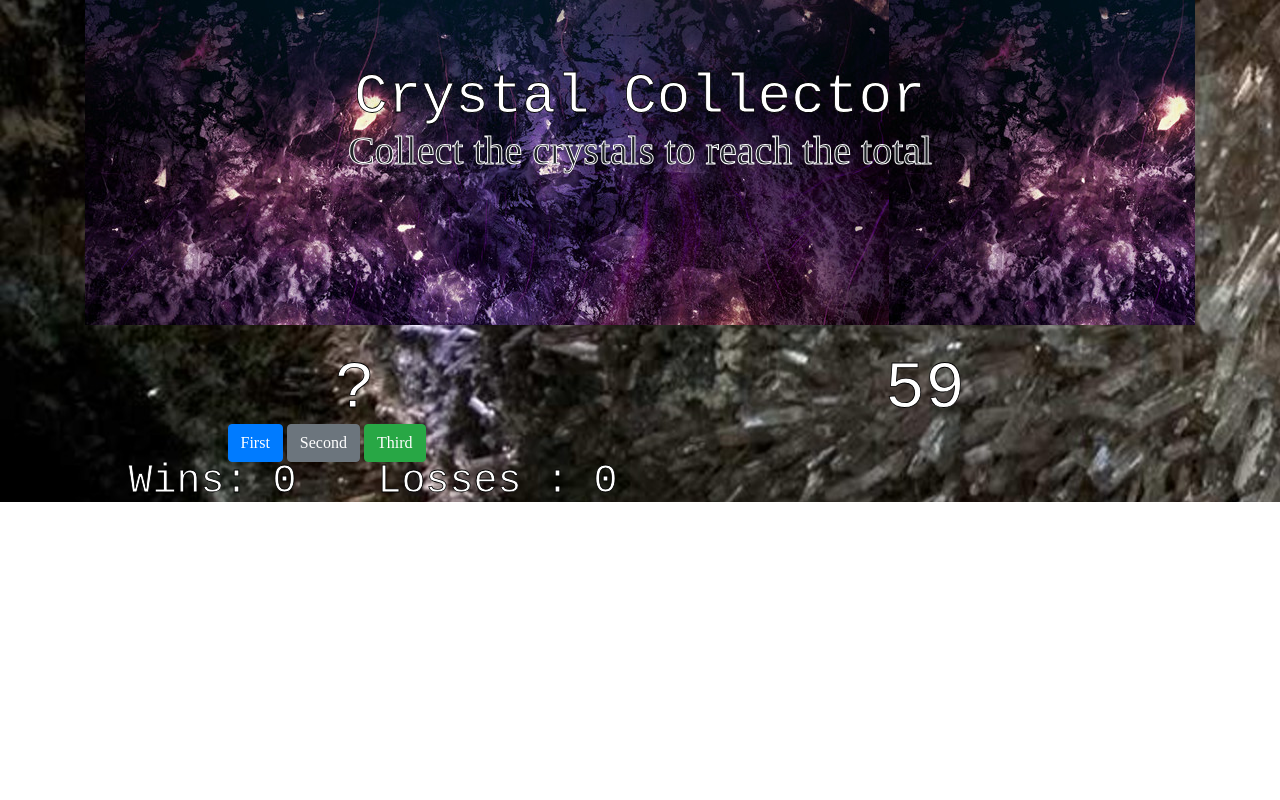
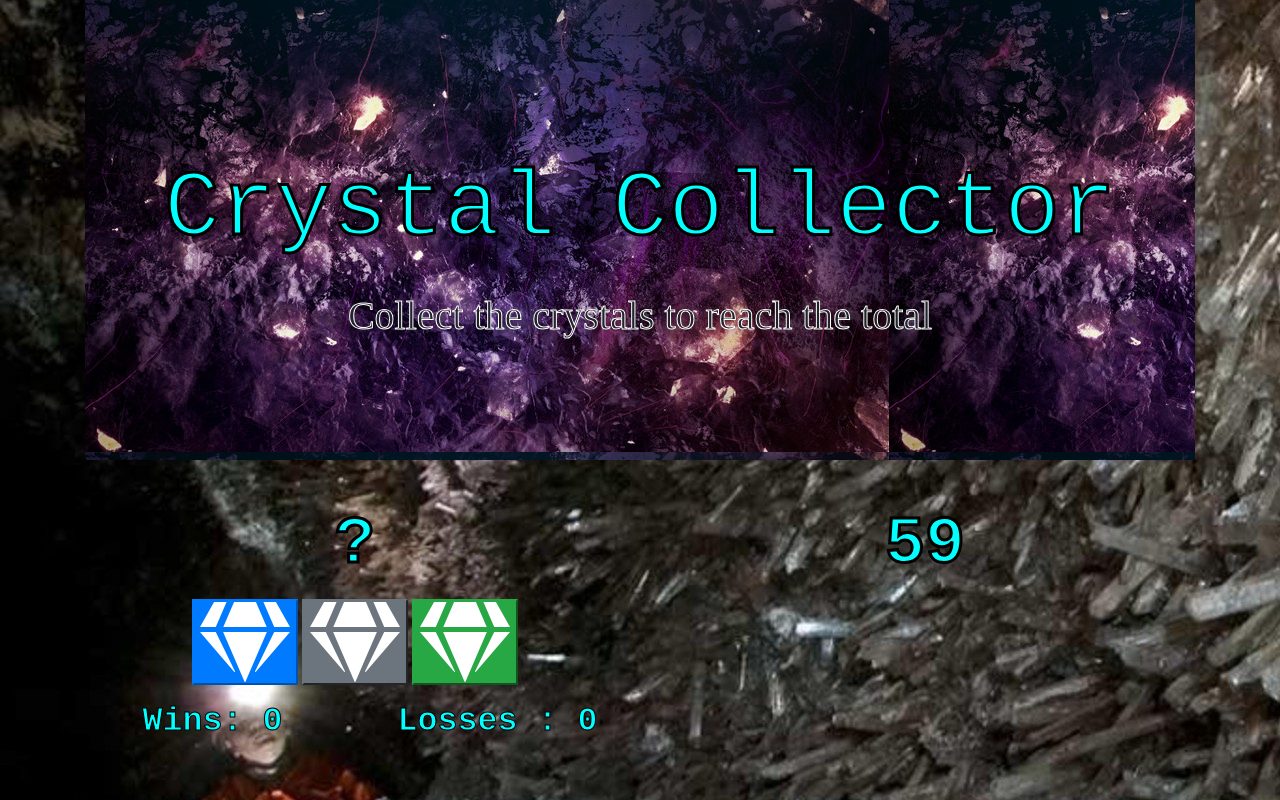
Before and after one commit to rubenavaldez/unit-4-game, a plain HTML site: page index.html in a window 1280 px wide. Shown: the top 800 px of the page. Drawn offline with nearby package versions, Linux system fonts and the light colour scheme.

Commit message:
styling updates, gem buttons

```diff
--- a/assets/css/style.css
+++ b/assets/css/style.css
@@ -1,15 +1,19 @@
-h1,h2 {
+ h1, h2 {
     font-family: 'Courier New', Courier, monospace;
     font-size: 50pt;
     text-align: center;
-    color: white;
-    -webkit-text-stroke-width: .8px;
+    color: aqua;
+    -webkit-text-stroke-width: 3px;
    -webkit-text-stroke-color: black;
-   font-weight: 500;
+   font-weight: bold;
+   padding: 20px;
 }
 
+
 h2  {
-    font-size: 30pt;
+    font-size: 25pt;
+    -webkit-text-stroke-width: 1px;
+
 
 }
 
@@ -22,12 +26,23 @@ h2  {
 
 }
 
+.display-4 {
+    padding-top: 90px;
+    font-size: 70pt;
+    padding-bottom: 30px;
+}
 
 .lead {
     font-size: 30pt;
-    padding-bottom: 90px;
+    padding-bottom: 60px;
 }
 
 .bg {
     background-image: url(/assets/images/mineWallpaper.jpg);
+    height: 1200px;
 }
+
+#Button1{
+    margin-left: 12px;
+
+}
--- a/index.html
+++ b/index.html
@@ -14,6 +14,8 @@
 
     <!-- Added a link to Bootstrap-->
     <link rel="stylesheet" href="https://maxcdn.bootstrapcdn.com/bootstrap/4.0.0/css/bootstrap.min.css">
+<link rel="stylesheet" href="https://use.fontawesome.com/releases/v5.8.2/css/all.css" integrity="sha384-oS3vJWv+0UjzBfQzYUhtDYW+Pj2yciDJxpsK1OYPAYjqT085Qq/1cq5FLXAZQ7Ay" crossorigin="anonymous">
+
 
     <!-- Added a link to our external stylesheet-->
     <link rel="stylesheet" href="assets/css/reset.css">
@@ -44,13 +46,17 @@
                         <div class="col-md-6">
                             <h1 id="user-total-text">?</h1>
                             <div class="row">
-                                <div class="col-md-3">
+                                <div class="col-md-2">
                                 </div>
-                                <div class="col-md-5">
-                                    <button id="Button1" type="button" class="btn btn-primary" value="6">First</button>
-                                    <button id="Button2" type="button" class="btn btn-secondary"
-                                        value="6">Second</button>
-                                    <button id="Button3" type="button" class="btn btn-success" value="10">Third</button>
+                                <div class="col-md-9">
+                                        <button id="Button1" type="button" class="btn-primary"><i class="fas fa-gem fa-5x"></i></button>
+                                        <button id="Button2" type="button" class="btn-secondary"><i class="fas fa-gem fa-5x"></i></button>
+                                        <button id="Button3" type="button" class="btn-success"><i class="fas fa-gem fa-5x"></i></button>
+
+                                    <!-- <button id="Button1" type="button" class="btn btn-primary" value="6">First</button> -->
+
+                                    <!-- <button id="Button2" type="button" class="btn btn-secondary" value="6">Second</button> -->
+                                    <!-- <button id="Button3" type="button" class="btn btn-success" value="10">Third</button> -->
                                 </div>
                             </div>
                         </div>
@@ -74,7 +80,9 @@
                             </p>
                         </div>
                     </div>
+                    <div class="row">
 
+                    </div>
 
 
 
```
